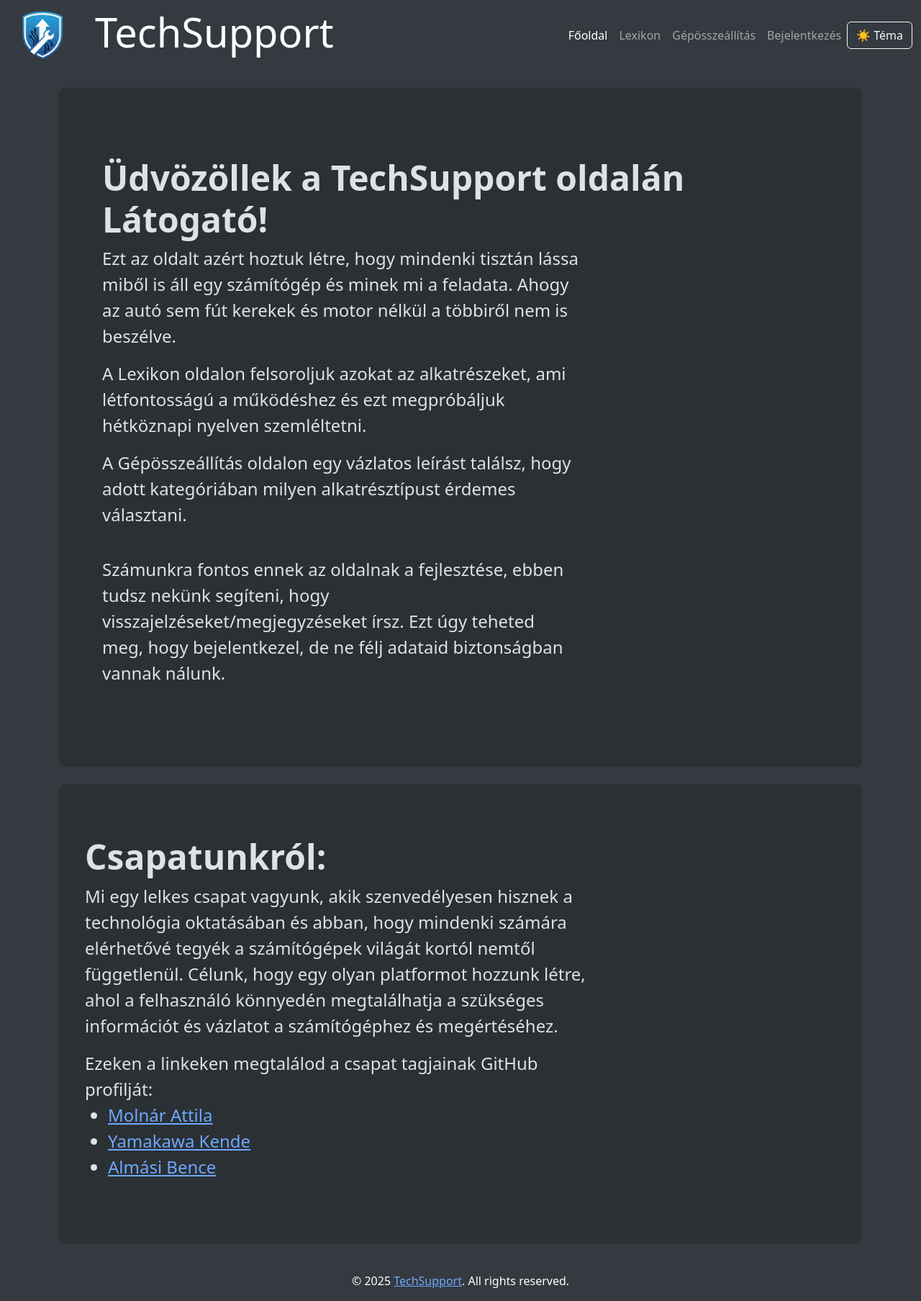
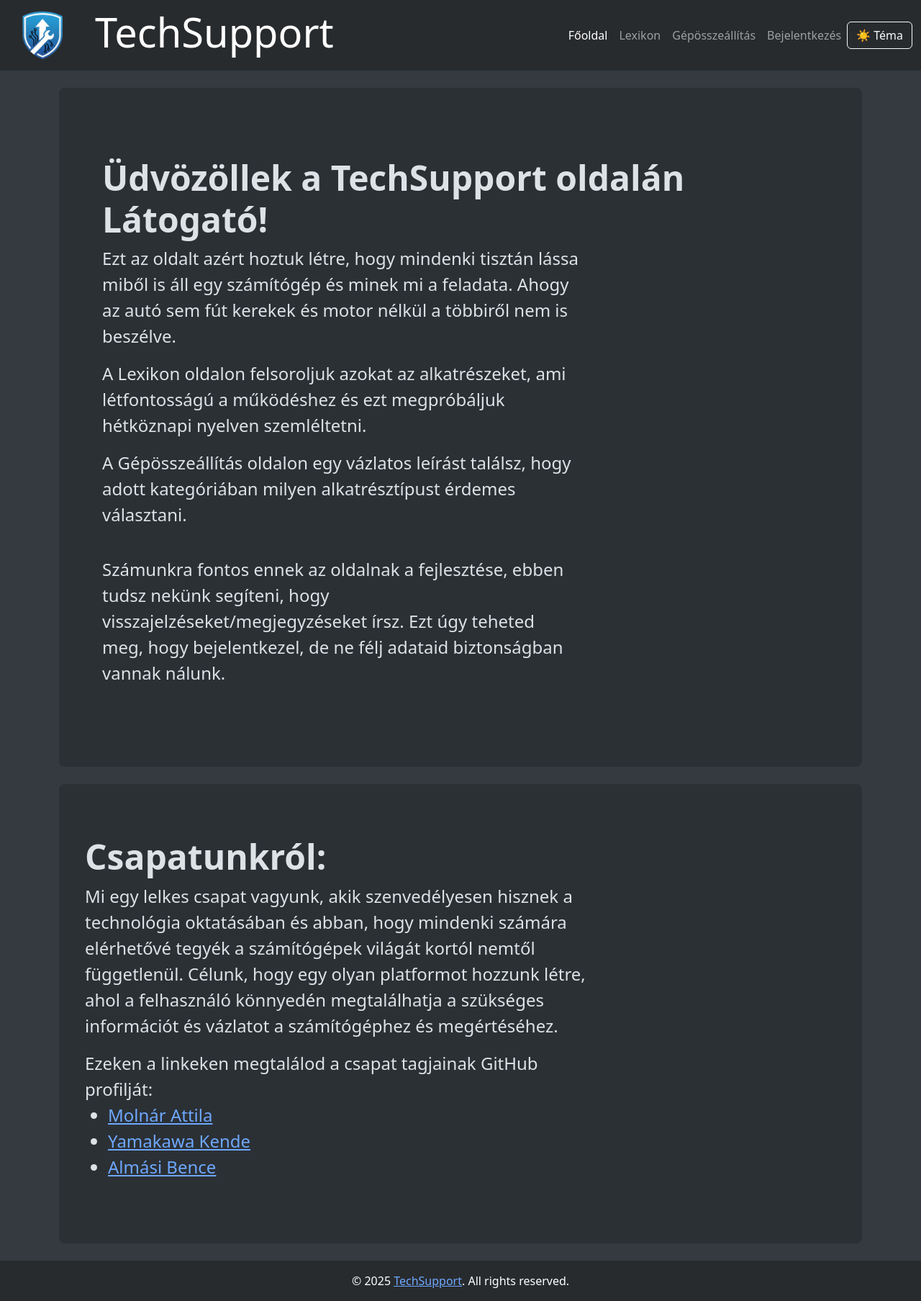
Before and after one commit to Atmerium/TechSupport_Frontend, a React (Vite) app: page / in a window 1280 px wide. Shown: the whole page at 72% size. Built offline with nearby package versions, Linux system fonts and the light colour scheme.

Commit message:
Second Minor changes

```diff
--- a/src/Pages/Header.tsx
+++ b/src/Pages/Header.tsx
@@ -11,7 +11,7 @@ const Header = () => {
 
     return (
         <header>
-            <nav className="navbar navbar-expand-lg py-2" data-bs-theme="dark" style={{ backgroundColor: theme === 'dark' ? '#343a40' : '#767c88', color: theme === 'dark' ? 'white' : 'white' }}>
+            <nav className="navbar navbar-expand-lg py-2" data-bs-theme="dark" style={{ backgroundColor: theme === 'dark' ? '#282b2e' : '#767c88', color: theme === 'dark' ? 'white' : 'white' }}>
                 <div className="container-fluid">
                     <button className="navbar-brand fs-4 btn btn-link" onClick={() => navigate('/')}>
                         <img src={logo} alt="Project Logo" width="70" height="70" className="d-inline-block align-middle me-2" />
--- a/src/Pages/Layout.tsx
+++ b/src/Pages/Layout.tsx
@@ -10,7 +10,7 @@ const Layout = () => {
             <main className="container mt-4 flex-shrink-0" >
                 <Outlet />
             </main>
-            <footer className="footer mt-auto py-3" style={{ backgroundColor: theme === 'dark' ? '#343a40' : '#767c88', color: theme === 'dark' ? 'white' : 'white' }}>
+            <footer className="footer mt-auto py-3" style={{ backgroundColor: theme === 'dark' ? '#282b2e' : '#767c88', color: theme === 'dark' ? 'white' : 'white' }}>
                 <div className="container text-center">
                     <span>© 2025 <a href="https://github.com/Atmerium/TechSupport_Frontend">TechSupport</a>. All rights reserved.</span>
                 </div>
```
